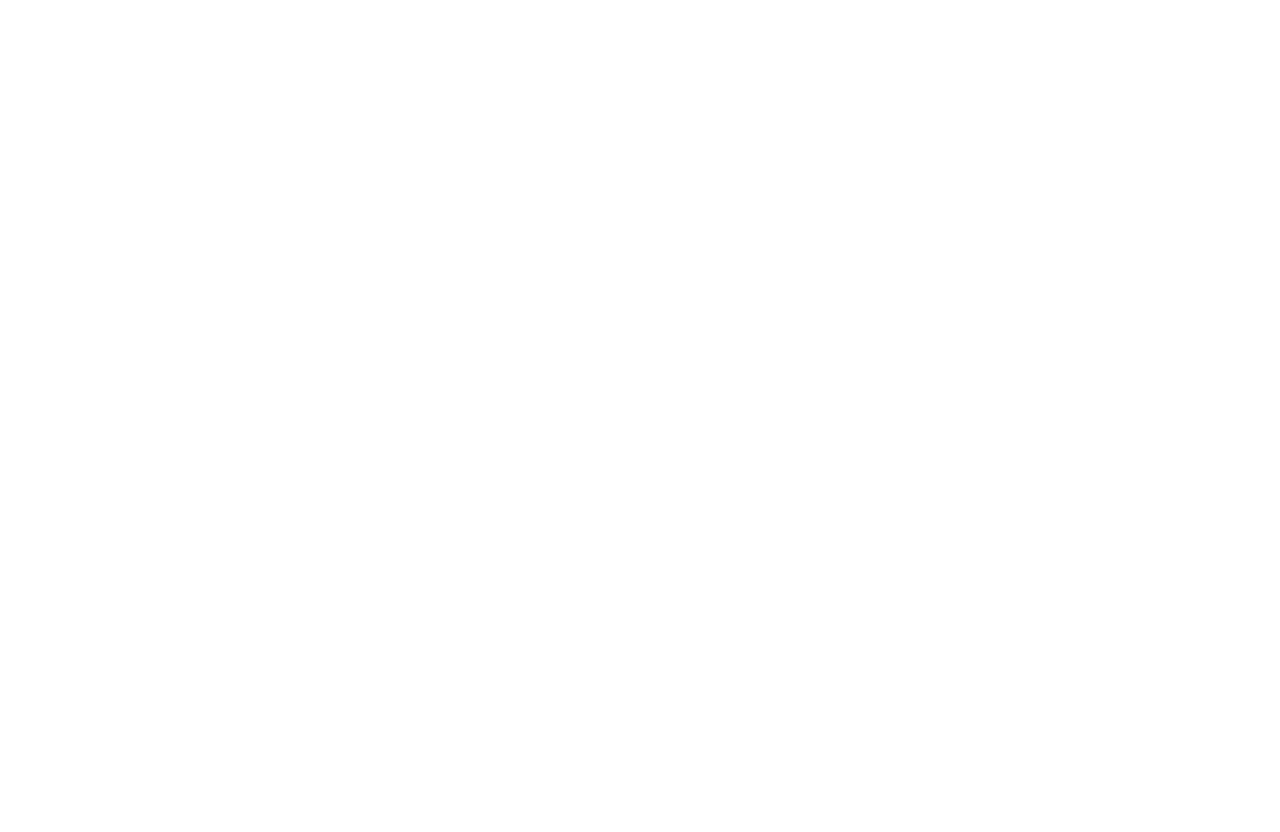
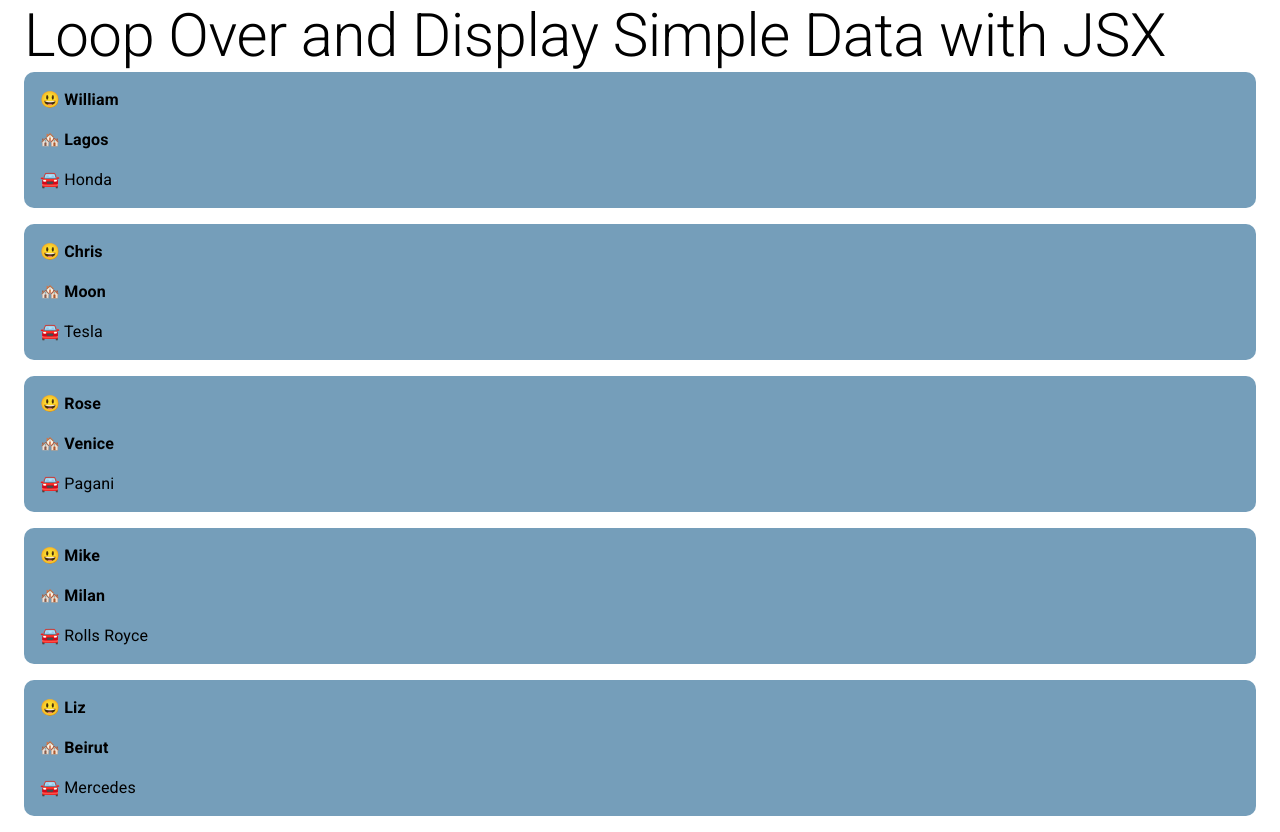
Before and after one commit to carloszteller/scotch-react-challenges, a React (Create React App) app: page /loop-over-and-display-simple-data-with-jsx in a window 1280 px wide. Before the commit the page ends 800 px from the top, so only its background shows below. Built offline with nearby package versions, Linux system fonts and the light colour scheme.

Commit message:
Completed the Loop Over and Display Data with JSX challenge

```diff
--- a/src/App.css
+++ b/src/App.css
@@ -1,3 +1,17 @@
+.mb-1 { margin-bottom: .25em !important; }
+.mb-2 { margin-bottom: .5em !important; }
+.mb-3 { margin-bottom: 1em !important; }
+.mb-4 { margin-bottom: 1.25em !important; }
+.mb-5 { margin-bottom: 1.5em !important; }
+
+.bold { font-weight: bold !important; }
+
 .avatar {
   width: 250px !important; height: 250px !important;
 }
+
+.users-box {
+  padding: 1em;
+  background-color: #759eba;
+  border-radius: 10px;
+}
--- a/src/App.js
+++ b/src/App.js
@@ -2,6 +2,7 @@
 import { Route, BrowserRouter as Router } from "react-router-dom";
 import Home from "./components/Home";
 import DisplaySimpleDataJSX from "./components/DisplaySimpleDataJSX";
+import LoopOverDisplaySimpleDataJSX from "./components/LoopOverDisplaySimpleDataJSX";
 import "./App.css";
 
 class App extends Component {
@@ -10,6 +11,7 @@
       <Router>
         <Route exact path="/" component={Home} />
         <Route exact path="/display-simple-data-with-jsx" component={DisplaySimpleDataJSX} />
+        <Route exact path="/loop-over-and-display-simple-data-with-jsx" component={LoopOverDisplaySimpleDataJSX} />
       </Router>
     );
   }
--- a/src/components/Home.js
+++ b/src/components/Home.js
@@ -25,6 +25,15 @@
                     Display Simple Data with JSX
                 </Typography>
             </Grid>
+            <Grid item>
+                <Typography
+                    button
+                    component="a"
+                    href="/loop-over-and-display-simple-data-with-jsx"
+                >
+                    Loop Over and Display Simple Data with JSX
+                </Typography>
+            </Grid>
         </Grid>
       </Container>
     );
--- /dev/null
+++ b/src/components/LoopOverDisplaySimpleDataJSX.js
@@ -0,0 +1,74 @@
+import React, { Component } from 'react';
+import { Container, Typography, Box } from '@material-ui/core';
+import { findAllByPlaceholderText } from '@testing-library/react';
+
+const users = [
+    {
+      name: "😃 William",
+      location: "🏘️ Lagos",
+      car: "🚘 Honda"
+    },
+    {
+      name: "😃 Chris",
+      location: "🏘️ Moon",
+      car: "🚘 Tesla"
+    },
+    {
+      name: " 😃 Rose",
+      location: "🏘️ Venice",
+      car: "🚘 Pagani"
+    },
+    {
+      name: "😃 Mike",
+      location: "🏘️ Milan",
+      car: "🚘 Rolls Royce"
+    },
+    {
+      name: "😃 Liz",
+      location: "🏘️ Beirut",
+      car: "🚘 Mercedes"
+    }
+  ];
+
+class DisplaySimpleDataJSX extends Component {
+    render() {
+        return (
+            <Container>
+                <Typography
+                    variant="h2"
+                    component="h1"
+                >
+                    Loop Over and Display Simple Data with JSX
+                </Typography>
+
+                {users.map((user, i) => (
+                    <Box
+                        key={i}
+                        mb={2}
+                        className="users-box"
+                    >
+                        <Typography
+                            component="p"
+                            className="bold mb-3"
+                        >
+                            {user.name}
+                        </Typography>
+                        <Typography
+                            component="p"
+                            className="bold mb-3"
+                        >
+                            {user.location}
+                        </Typography>
+                        <Typography
+                            component="p"
+                        >
+                            {user.car}
+                        </Typography>
+                    </Box>
+                ))}
+            </Container>
+        );
+    }
+}
+
+export default DisplaySimpleDataJSX;
```
